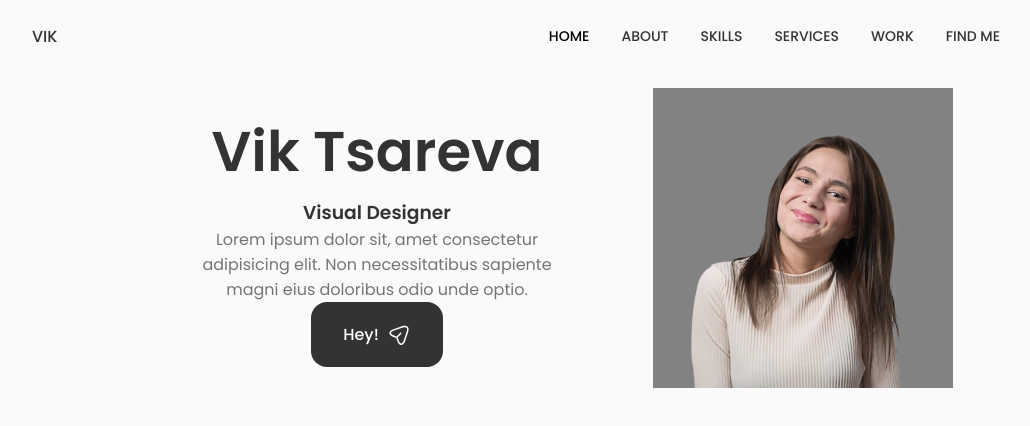
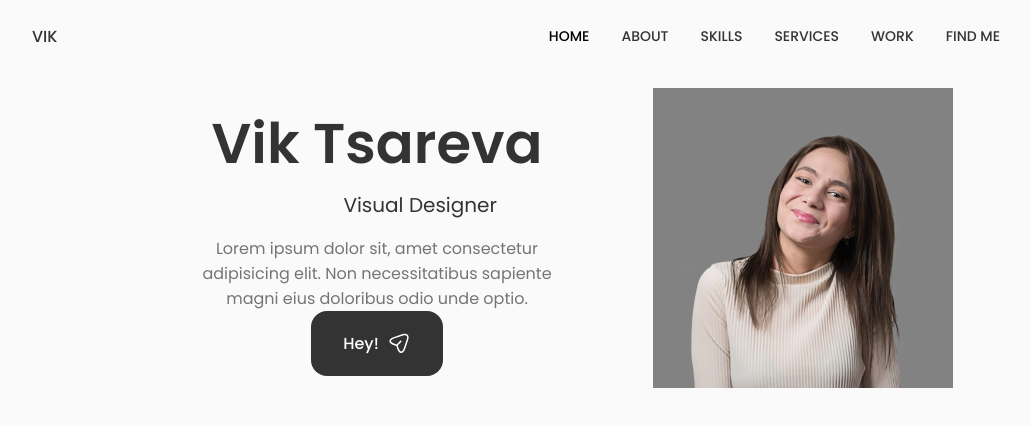
Before and after one commit to vikdts/fantastic-octo-guacamole, a React (Create React App) app in the folder resume/: page / in a window 1280 px wide. Shown: the top 426 px of the page, without its empty margins (124-1154 px from the left). Built offline with nearby package versions, Linux system fonts and the light colour scheme; the HTML template or start-up script is replaced by a standard one.

Commit message:
style home subtitle

```diff
--- a/resume/src/components/home/home.css
+++ b/resume/src/components/home/home.css
@@ -25,6 +25,14 @@
   margin-bottom: var(--mb-0-25);
 }
 
+.home__subtitle {
+  position: relative;
+  font-size: var(--h3-font-size);
+  padding-left: 5.4rem;
+  font-weight: var(--font-normal);
+  margin-bottom: var(--mb-1);
+}
+
 .home__img {
   background: url(../../assets//profile.jpg);
   background-repeat: no-repeat;
```
